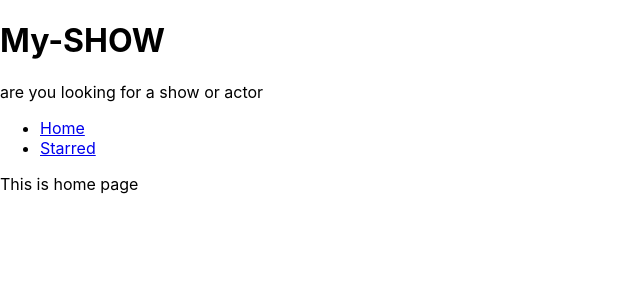
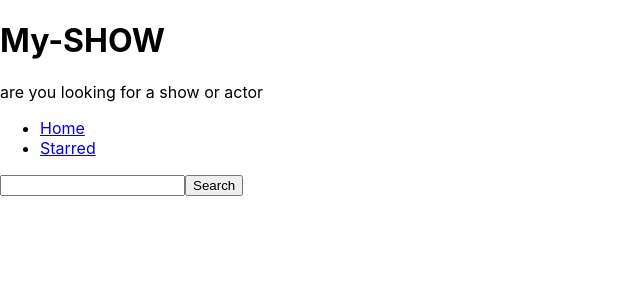
Before and after one commit to amansharma8194/my-show-with-React, a React (Create React App) app: page / in a window 1280 px wide. Shown: the top 300 px of the page, without its empty margins (0-640 px from the left). Built offline with nearby package versions, Linux system fonts and the light colour scheme.

Commit message:
fetch api

```diff
--- a/src/pages/Home.js
+++ b/src/pages/Home.js
@@ -1,8 +1,37 @@
-import React from 'react';
+import React, { useState } from 'react';
 import Mainpage from '../components/Mainpage';
 
 function Home() {
-  return <Mainpage>This is home page</Mainpage>;
+  const [input, setInput] = useState('');
+
+  const OninputChange = ev => {
+    // eslint-disable-next-line
+    setInput(ev.target.value);
+  };
+  const OnSearch = async () => {
+    const r = await fetch(` https://api.tvmaze.com/search/shows?q=${input}`);
+    const resp = await r.json();
+    // eslint-disable-next-line
+    console.log(resp);
+  };
+  const onkeydown = ev => {
+    if (ev.keyCode === 13) {
+      OnSearch();
+    }
+  };
+  return (
+    <Mainpage>
+      <input
+        type="text"
+        onChange={OninputChange}
+        value={input}
+        onKeyDown={onkeydown}
+      />
+      <button type="button" onMouseEnter={OnSearch}>
+        Search
+      </button>
+    </Mainpage>
+  );
 }
 
 export default Home;
```
